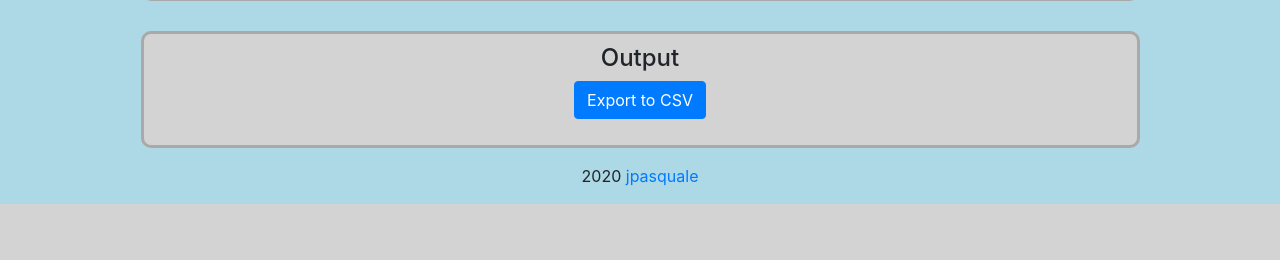
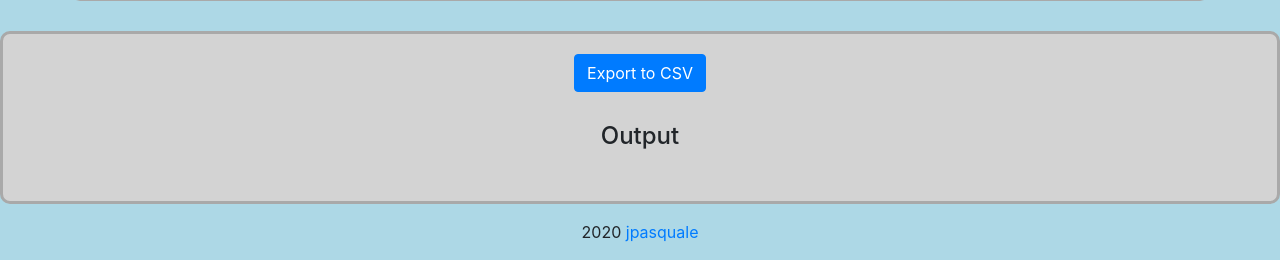
Before and after one commit to joepasquale/sql-query-tool, a Flask app: page /query in a window 1280 px wide. Shown: the part 993-1253 px from the top of the page. Before the commit the page ends 1197 px from the top, so only its background shows below. Run offline with Flask 2, Linux system fonts and the light colour scheme; some libraries are stand-ins or nearby versions.

Commit message:
update - 08/18
edited template to fix containers. table is now contained within a flex container rather than one with a limited range of width

added in sql injection attack protections

added in count records view

changed styling

```diff
--- a/app/dbAccess.py
+++ b/app/dbAccess.py
@@ -20,6 +20,7 @@ curTable = ""
 curColumns = []
 
 #get list of dbs for db page
+#safety: safe from injection, as the function will throw an exception if an sql statement is inserted
 #params: none
 #returns: a json object with the html string containing options for all databases in the server.
 def loadDBList():
@@ -27,7 +28,7 @@ def loadDBList():
     print("Received DB list load request")
     db = conn.cursor()
     #query for list of dbs
-    #can add something like "WHERE name LIKE "%naming convention%" if you want to limit which servers are visible
+    #add something like "WHERE name LIKE "%naming convention%" if you want to limit which servers are visible
     sqlLoadDBList = "SELECT name FROM master.sys.databases"
     db.execute(sqlLoadDBList)
     val = db.fetchall()
@@ -40,7 +41,8 @@ def loadDBList():
     print("Sending response with DBs")
     return json.dumps(dbListString)
 
-#change db for query tool
+#change db for query tool.
+#safety: safe from injection, as the function will throw an exception if an sql statement is inserted
 #param: name of database, username, and password for login
 #returns: nothing specifically but changes the instance of conn
 def newDB(dbName, user, pwd):
@@ -58,6 +60,7 @@ def newDB(dbName, user, pwd):
         return "INVALID CREDENTIAL"
 
 #used to find what table a query is searching
+#safety: unknown
 #param: query
 #returns: table from query
 def truncateQuery(query):
@@ -73,6 +76,7 @@ def truncateQuery(query):
     return curTable
 
 #used to load list of tables from current db for visual query tool
+#safety: safe from injection, does not take any input from the user.
 #param: none
 #returns: a json object with a string containing the html code for every table's name, where each name is in an <option> tag
 def loadTableList():
@@ -92,12 +96,16 @@ def loadTableList():
     return json.dumps(tableListString)
 
 #used to fetch a list of columns for the currently selected table in the visual query tool
+#safety: safe from injection, does not rely on user text input for feedback from the server. parameterized
 #param: a table
 #returns: a json object with a string containing the html code for every column's name, where each column is in an <option> tag
 def loadColumnList(table):
     db = conn.cursor()
-    print("Received column load request")
-    sqlLoadColumnList = "SELECT * FROM [" + str(table) + "]"
+    tablePar = str(table)
+    if(("INSERT" in tablePar) or ("DROP" in tablePar) or ("DELETE" in tablePar) or ("UPDATE" in tablePar) or ("ALTER" in tablePar) or ("CREATE" in tablePar)):
+        return json.dumps("<option>Nice Try!</option>")
+
+    sqlLoadColumnList = "SELECT * FROM ["+tablePar+"]"
     db.execute(sqlLoadColumnList)
     columnList = [str(column[0]) for column in db.description]
     #put table list into html for dropdown menu
@@ -111,11 +119,16 @@ def loadColumnList(table):
 
 
 #create html for jinja based on query results
-#param: db, an object holding the result of a query
+#safety: safe at this level, explicit query checking
+#param: query, an object holding the result of a query
 #returns: a string with the html code for a table holding the results
 def buildResultTableHTML(query):
     global curData, curColumns
+    temp = str(query)
     print("Received request to build result table")
+    if(("INSERT" in temp) or ("DROP" in temp) or ("DELETE" in temp) or ("UPDATE" in temp) or ("ALTER" in temp) or ("CREATE" in temp)):
+        result = "<tr><td>Query denied - contains keywords that signal an SQL Injection</tr></tr>"
+        return json.dumps(result)
     #db cursor tool
     db = conn.cursor()
     #try/catch is in place to catch an exception from the db executing the query
@@ -147,6 +160,7 @@ def buildResultTableHTML(query):
     return json.dumps(result)
 
 #a function to export the currently viewed table to a csv file
+#safety: does not execute sql.
 #params: none explicitly, but it needs to be used after searching a table, or else the file will be empty
 #returns: a flask response containing the csv table
 def exportCSV():
--- a/app/static/css/style.css
+++ b/app/static/css/style.css
@@ -6,8 +6,7 @@ table {
     background-color: beige;
     border: 2px black;
     color: white;
-    margin-left:auto;
-    margin-right:auto;
+    margin-top: 10px;
 }
 
 .tool-container{
@@ -28,6 +27,15 @@ table {
 }
 
 .query-output{
-    border: 3px gray;
+    border: 3px darkgray solid;
+    background-color: lightgray;
     border-radius: 10px;
+    margin-top: 30px;
 }
+
+.c {
+    margin-top:10px;
+    margin-bottom: 10px;
+    margin-left:auto;
+    margin-right: auto;
+}
--- a/app/static/js/app.js
+++ b/app/static/js/app.js
@@ -40,7 +40,7 @@ $(document).on('click', '.fetchColumns', function () {
                 //html for attribute containers
                 additionalHTML = "<option value=''></option>" + html;
                 //html for selecting which attributes to view
-                viewHTML = "<option value='*'>ALL RECORDS</option><option value='TOP (100) *'>TOP 100 RECORDS</option>" + html;
+                viewHTML = "<option value='*'>ALL RECORDS</option><option value='TOP (100) *'>TOP 100 RECORDS</option><option value='COUNT(*)'>COUNT RECORDS</option>" + html;
                 $(".attr-select").html(additionalHTML);
                 $("#view-select").html(viewHTML);
             });
--- a/app/templates/public/query.html
+++ b/app/templates/public/query.html
@@ -17,7 +17,7 @@
     <div class="row query-tool">
         <div class="col">
             <h3 class="text-center">Write SQL Query Below</h3>
-            <form method='POST'>
+            <form>
                 <div class="form-group">
                     <label>SQL Query</label>
                     <input class='form-control' type='text' id='sql-query' name='sql-query' placeholder="Ex: SELECT * FROM FACILITY">
@@ -32,7 +32,7 @@
     <div class="row query-tool">
         <div class="col">
             <h3 class="text-center">Build Query Below</h3>
-            <form method="POST">
+            <form>
                 <div class="form-group" id="vtool">
                     <!-- Table Selector -->
                     <div>
@@ -105,17 +105,15 @@
     </div>
 </div>
 <!-- Output -->
-<div class="container-flex tool-container">
-    <div class="query-output col center text-center">
-        <div class="center text-center">
-            <h4 class="text-center">Output</h4>
-            <h2 class="text-center">{{ curTable }}</h2>
-        </div>
-        <div class="row text-center">
-            <a class="text-center" href="/query/download-csv" target="__blank" style="margin-right:auto;margin-left:auto;"><button class="text-center btn btn-primary">Export to CSV</button></a>
-            <br>
-        </div>
-        <table id = "outputTbl" class="table table-striped table-dark query-output container">
+<div class="container-fluid justify-content-center query-output">
+    <div class="row text-center c">
+        <a class="text-center c" href="/query/download-csv" target="__blank" style="margin-bottom:10px;"><button class="text-center btn btn-primary">Export to CSV</button></a>
+    </div>
+    <div class="row text-center c">
+        <h4 class="text-center c">Output</h4>
+    </div>
+    <div class="row text-center c">
+        <table id="outputTbl" class="table table-striped table-dark c" style="border: 2px black solid; border-radius:3px;">
             {{ resultString|safe }}
         </table>
     </div>
--- a/app/templates/public/templates/public_template.html
+++ b/app/templates/public/templates/public_template.html
@@ -17,8 +17,7 @@
 </head>
 
 <body>
-  <main>
-    <!-- Header -->
+  <header>
     <div class="container center text-center">
       <div class="row center text-center" style="margin-top: 20px;margin-left:auto;margin-right:auto;">
         <div class="col">
@@ -28,6 +27,8 @@
           <a href="/query" class="text-center"><button class="text-center form-control btn btn-primary">RESET QUERY</button></a>
       </div>
     </div>
+  </header>
+  <main>
     {% block main %}{% endblock %}
   </main>
   <!-- Footer -->
```
